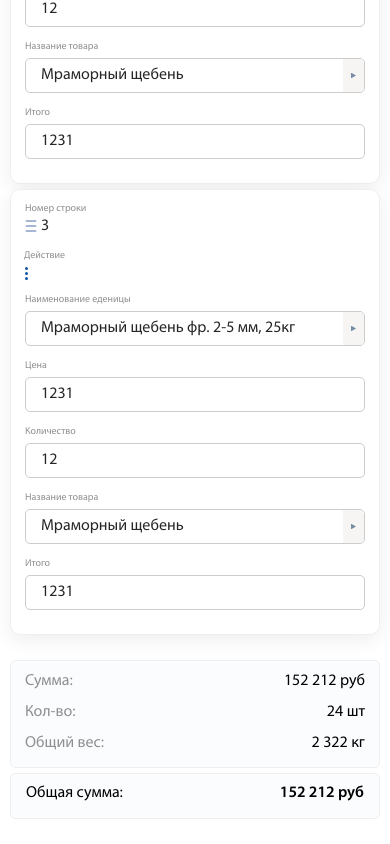
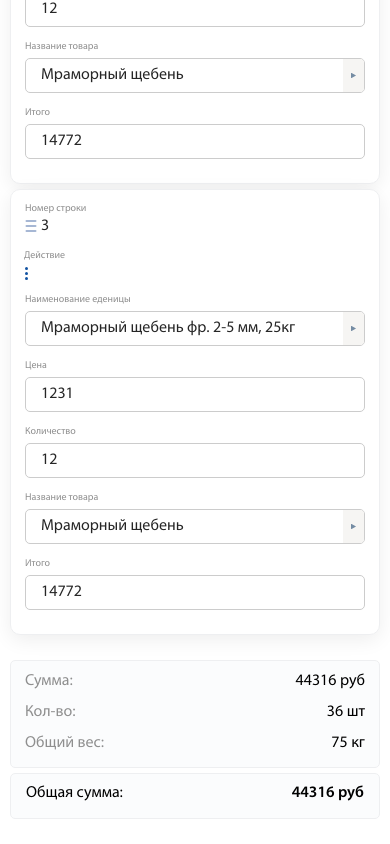
Before and after one commit to zema188/opt, a Vue app: page / in a window 390 px wide. Shown: the part 958-1802 px from the top of the page. Built offline with nearby package versions, Linux system fonts and the light colour scheme.

Commit message:
code refactoring && add computed functions for totalInfo

```diff
--- a/src/assets/styles/main.css
+++ b/src/assets/styles/main.css
@@ -8,7 +8,7 @@ body {
 }
 
 .wrapper {
-    padding-top: 10px;
+    padding-top: 20px;
 }
 
 .container {
@@ -54,7 +54,7 @@ body {
         padding-right: 10px;
     }
     .wrapper {
-        padding-top: 6px;
+        padding-top: 12px;
     }
     body {
         background: #fff;
--- a/src/components/table/RowItem.vue
+++ b/src/components/table/RowItem.vue
@@ -2,7 +2,7 @@
 <script setup>
 import IconMenu from '@/components/icons/IconMenu.vue'
 import IconTriangle from '@/components/icons/IconTriangle.vue'
-import { ref, watchEffect } from 'vue'
+import { computed, ref, watchEffect } from 'vue'
 const props = defineProps({
     row: {
         type: Object,
@@ -52,6 +52,9 @@ watchEffect(() => {
     }
 });
 
+let total = computed(() => {
+    return props.row.price * props.row.quantity
+})
 </script>
 
 <template>
@@ -138,11 +141,13 @@ watchEffect(() => {
                 </div>
             </div>
             <input
+                type="number"
                 v-if="item[0] === 'price'"
                 v-model="props.row.price"
                 @input="$emit('updateData')"
             />
             <input
+                type="number"
                 v-if="item[0] === 'quantity'"
                 v-model="props.row.quantity"
                 @input="$emit('updateData')"
@@ -159,8 +164,10 @@ watchEffect(() => {
                 </div>
             </div>
             <input
+                type="number"
+                readonly
                 v-if="item[0] === 'total'"
-                v-model="props.row.total"
+                :value="total"
                 @input="$emit('updateData')"
             />
         </div>
@@ -260,4 +267,10 @@ watchEffect(() => {
         }
     }
 }
+
+input {
+    &:read-only {
+        cursor: default;
+    }
+}
 </style>
--- a/src/components/table/TheDropdown.vue
+++ b/src/components/table/TheDropdown.vue
@@ -27,7 +27,7 @@ const props = defineProps({
             v-for="(el, index) of props.goods" :key="index"
             @click="$emit('choiceItem', el)"
         >
-            {{ el }}
+            {{ el.name }}
         </div>
     </div>
 </template>
--- a/src/components/table/TheTable.vue
+++ b/src/components/table/TheTable.vue
@@ -24,35 +24,45 @@ const data = ref([
         price: 1231,
         quantity: 12,
         name_product: 'Мраморный щебень',
-        total: 1231
+        weight: 25,
     },
     {
         name_units: 'Мраморный щебень фр. 2-5 мм, 25кг',
         price: 1231,
         quantity: 12,
         name_product: 'Мраморный щебень',
-        total: 1231
+        weight: 25,
     },
     {
         name_units: 'Мраморный щебень фр. 2-5 мм, 25кг',
         price: 1231,
         quantity: 12,
         name_product: 'Мраморный щебень',
-        total: 1231
+        weight: 25,
     },
 ])
 
 const goods = ref([
-    'Мраморный щебень фр. 2-5 мм, 25кг',
-    'Мраморный щебень фр. 2-5 мм, 25кг (белый)',
-    'Мраморный щебень фр. 2-5 мм, 25кг (вайт)',
-    'Мраморный щебень фр. 2-5 мм, 25кг, возврат',
-    'Мраморный щебень фр. 2-5 мм, 1т',
-    'Зеленый щебень фр. 2-5 мм, 25кг',
-    'Зеленый щебень фр. 2-5 мм, 25кг (белый)',
-    'Зеленый щебень фр. 2-5 мм, 25кг (вайт)',
-    'Зеленый щебень фр. 2-5 мм, 25кг, возврат',
-    'Зеленый щебень фр. 2-5 мм, 1т',
+    {
+        name: 'Мраморный щебень фр. 2-5 мм, 25кг',
+        weight: 25
+    },
+    {
+        name: 'Мраморный щебень фр. 2-5 мм, 25кг (белый)',
+        weight: 25
+    },
+    {
+        name: 'Мраморный щебень фр. 2-5 мм, 25кг (вайт)',
+        weight: 25
+    },
+    {
+        name: 'Мраморный щебень фр. 2-5 мм, 25кг, возврат',
+        weight: 25
+    },
+    {
+        name: 'Мраморный щебень фр. 2-5 мм, 1т',
+        weight: 1000
+    },
 ])
 
 const styleDropDown = ref({})
@@ -75,6 +85,7 @@ let heightRow = ref(45)
 const setItemRef = (el) => {
   headerItemsRefs.value.push(el);
 };
+
 let wasInitStyle = false
 const initStyle = () => {
     if(window.innerWidth > 539) {
@@ -88,7 +99,6 @@ const initStyle = () => {
 };
 
 const namesCols = ref({})
-
 const initNamesCol = () => {
     header.value.forEach(el => {
         let name = el[1]
@@ -200,7 +210,7 @@ const dragRow = (event) => {
             if(skeleton) {
                 skeleton.classList.remove('skeleton')
             }
-            const row = document.querySelectorAll('.table__content-item')[dragRowCurrentIndex.value]
+            const row = document.querySelectorAll('.table__list-item')[dragRowCurrentIndex.value]
             if(row) {
                 row.classList.add('skeleton')
             }
@@ -292,8 +302,6 @@ const startDragCol = (event, number, headerItem) => {
 };
 
 
-
-
 const dragCol = (event) => {
     if (!dragColName.value || activeDragObject.value) return
     const tableHeaderRect = tableHeader.value.getBoundingClientRect();
@@ -335,7 +343,6 @@ const dragCol = (event) => {
     }
 };
 
-
 const stopDragCol = (event) => {
     dragColName.value = null
     dragColCurrentIndex.value = null
@@ -351,16 +358,15 @@ const addNewRow = () => {
     data.value.push(
         {
             name_units: '',
-            price: '',
-            quantity: '',
+            price: null,
+            quantity: null,
             name_product: '',
-            total: ''
+            weight: null
         }
     )
 }
 
 let updateData = ref(0)
-
 const deleteRow = numberRow => {
     data.value.splice(numberRow, 1)
     updateData.value++
@@ -376,8 +382,8 @@ const tableWidth = computed(() => {
     }
     return null;
 })
+
 let activeRowForChoice = ref(null)
-
 const openDropdownNameUnits = (event, row) => {
     const input =  event.target.closest('.cell').querySelector('input')
     styleDropDown.value.x = input.getBoundingClientRect().x
@@ -403,7 +409,8 @@ const closeDropdownNameUnits = event => {
 
 const choiceItem = item => {
     updateData.value++
-    activeRowForChoice.value.name_units = item
+    activeRowForChoice.value.name_units = item.name
+    activeRowForChoice.value.weight = item.weight
     closeDropdownNameUnits()
 }
 
@@ -416,24 +423,11 @@ const handleLineMouseOut = event => {
     event.target.style.height = '100%'
 }
 
-const save = () => {
-}
-
-onMounted(() => {
-    initStyle()
-    initNamesCol()
-    setTimeout(() => {
-        if(window.innerWidth <= 539) {
-            heightRow.value = document.querySelectorAll('.table__content-item')[0].getBoundingClientRect().height
-        }
-    }, 0);
-
-})
+const save = () => {}
 
 let mobileToPC = false
-
 addEventListener("resize", (event) => {
-    heightRow.value = document.querySelectorAll('.table__content-item')[0].getBoundingClientRect().height
+    heightRow.value = document.querySelectorAll('.table__list-item')[0].getBoundingClientRect().height
     if(window.innerWidth <= 539) {
         mobileToPC = true
     } else if(mobileToPC){
@@ -447,30 +441,31 @@ addEventListener("resize", (event) => {
 });
 
 let prevScrollY = window.scrollY;
-
 addEventListener('scroll', (event) => {
-  // Текущее значение прокрутки
   const currentScrollY = window.scrollY;
 
-  // Разница между предыдущим и текущим значением прокрутки
   const scrollDelta = currentScrollY - prevScrollY;
 
-  // Обновление предыдущего значения прокрутки для следующего события
   prevScrollY = currentScrollY;
 
-  // Теперь scrollDelta содержит информацию о том, насколько изменилась прокрутка
-  console.log('Изменение прокрутки:', scrollDelta);
+  styleDropDown.value.y += -scrollDelta;
+});
 
-  // Далее, вы можете использовать scrollDelta по вашему усмотрению
-  styleDropDown.value.y += -scrollDelta;
+onMounted(() => {
+    initStyle()
+    initNamesCol()
+    setTimeout(() => {
+        if(window.innerWidth <= 539) {
+            heightRow.value = document.querySelectorAll('.table__list-item')[0].getBoundingClientRect().height
+        }
+    }, 0);
 
-  console.log('scrollDelta', scrollDelta )
-});
+})
 </script>
 
 <template>
     <div class="container">
-        <div class="block-add block">
+        <div class="table__add block">
             <button class="btn btn_blue"
                 @click="addNewRow()"
             >
@@ -480,7 +475,7 @@ addEventListener('scroll', (event) => {
         </div>
     </div>
     <div class="container">
-        <div class="block-table block">
+        <div class="table__content block">
             <div class="table__top">
                 <button class="save"
                     v-if="updateData"
@@ -500,10 +495,6 @@ addEventListener('scroll', (event) => {
                         <div class="dropwdown__btns"
                             v-if="hiddenFormBtnsIsActive"
                         >
-                        <!-- <button class="dropwdown__btn">
-                            Порядок столбцов
-                            <icon-arrow/>
-                        </button> -->
                             <button class="dropwdown__btn"
                                 @click="hiddenFormLabelIsActive = !hiddenFormLabelIsActive, hiddenFormBtnsIsActive = false"
                             >
@@ -532,9 +523,8 @@ addEventListener('scroll', (event) => {
                     </div>
                 </div>
             </div>
-            <div class="table"
-            >
-                <div class="table__header"
+            <div class="table__info">
+                <div class="table__info-header"
                     ref="tableHeader"
                 >
                     <div class="fake-header"
@@ -574,7 +564,7 @@ addEventListener('scroll', (event) => {
                         ></div>
                     </div>
                 </div>
-                <div class="table__content"
+                <div class="table__list"
                     ref="tableContent"
                 >
                     <div class="table__content-list"
@@ -597,7 +587,7 @@ addEventListener('scroll', (event) => {
                         @touchend="stopDragRow($event)"
                     />
                     <row-item
-                        class="table__content-item row"
+                        class="table__list-item row"
                         v-for="(row, i) of data"
                         :class="[
                             {customHidden: (namesCols[row] && namesCols[row].show)}
@@ -625,8 +615,10 @@ addEventListener('scroll', (event) => {
                         @dragRow="dragRow($event)"
                     />
                     </div>
-                    <total-info/>
                 </div>
+                <total-info
+                    :data="data"
+                />
             </div>
         </div>
     </div>
@@ -640,11 +632,41 @@ addEventListener('scroll', (event) => {
 
 <style lang="scss">
 .table {
+    &__add {
+        padding: 19px 23px;
+        margin-bottom: 25px;
+        & .btn_blue {
+            padding: 9px 15px 9px 7px;
+            & svg {
+                width: 15px;
+            }
+        }
+    }
+
+    &__list {
+        position: relative;
+
+    }
+
+    &__content {
+        @media (max-width: 539px) {
+            background: none;
+            box-shadow: none;
+            border: none;
+            border-radius: 10px;
+            padding-top: 0px;
+        }
+    }
+
+    &__info {
         overflow: auto;
+        padding-bottom: 25px;
         @media (max-width: 539px) {
             overflow: visible;
         }
-    &__header {
+    }
+
+    &__info-header {
         display: flex;
         @media (max-width: 539px) {
             display: none;
@@ -661,15 +683,7 @@ addEventListener('scroll', (event) => {
         }
     }
 
-    &__content {
-        position: relative;
-        padding-bottom: 25px;
-        @media (max-width: 539px) {
-            padding-top: 0px;
-        }
-    }
-
-    &__content-item {
+    &__list-item {
         display: flex;
         @media (max-width: 539px) {
             flex-wrap: wrap;
@@ -927,11 +941,6 @@ input {
     position: relative;
 }
 
-.block-add {
-    & svg {
-        width: 15px;
-    }
-}
 
 .fake-header {
     position: fixed;
--- a/src/components/table/TotalInfo.vue
+++ b/src/components/table/TotalInfo.vue
@@ -1,7 +1,44 @@
 
 
 <script setup>
+import { computed } from "vue"
 
+const props = defineProps({
+    data: {
+        type: Object,
+        required: true
+    }
+})
+
+const sum = computed(() => {
+    let sum = 0
+
+    props.data.forEach(el => {
+        if(el.price && el.quantity) sum += el.price * el.quantity
+    });
+
+    return sum
+})
+
+const totalWeight = computed(() => {
+    let weight = 0
+
+    props.data.forEach(el => {
+        if(el.weight) weight += el.weight
+    });
+
+    return weight
+})
+
+const quantity = computed(() => {
+    let quantity = 0
+
+    props.data.forEach(el => {
+        if(el.quantity) quantity += el.quantity
+    });
+
+    return quantity
+})
 </script>
 
 <template>
@@ -12,7 +49,7 @@
                     Сумма:
                 </span>
                 <p>
-                    152 212 руб
+                    {{ sum }} руб
                 </p>
             </div>
             <div class="total__item">
@@ -20,7 +57,7 @@
                     Кол-во:
                 </span>
                 <p>
-                    24 шт
+                    {{ quantity }} шт
                 </p>
             </div>
             <div class="total__item">
@@ -28,7 +65,7 @@
                     Общий вес:
                 </span>
                 <p>
-                    2 322 кг
+                    {{ totalWeight }} кг
                 </p>
             </div>
         </div>
@@ -37,7 +74,7 @@
                 Общая сумма:
             </span>
             <p>
-                152 212 руб
+                {{ sum }} руб
             </p>
         </div>
     </div>
--- a/src/pages/Index.vue
+++ b/src/pages/Index.vue
@@ -2,6 +2,7 @@
 import IconSettings from '@/components/icons/IconSettings.vue'
 import TheTable from '@/components/table/TheTable.vue'
 import { ref } from 'vue'
+
 const routerLinks = ref([
     {name: 'Общее', nameMobile: 'Общее', link: '/general'},
     {name: 'Товары', nameMobile: 'Товар списания', link: '/'},
@@ -10,7 +11,6 @@ const routerLinks = ref([
 </script>
 
 <template>
-    <div class="wrapper">
   <header class="header container">
     <div class="header__top">
       <div class="menu-mobile">
@@ -41,7 +41,6 @@ const routerLinks = ref([
     </div>
   </header>
   <the-table/>
-    </div>
 </template>
 
 <style lang="scss">
@@ -108,13 +107,6 @@ const routerLinks = ref([
 }
 
 
-.block-add {
-  padding: 19px 23px;
-  margin-bottom: 25px;
-  & .btn_blue {
-    padding: 9px 15px 9px 7px;
-  }
-}
 
 
 .table {
@@ -139,16 +131,8 @@ const routerLinks = ref([
     }
   }
 }
-.block {
-}
-.block-table {
-  @media (max-width: 539px) {
-    background: none;
-    box-shadow: none;
-    border: none;
-    border-radius: 10px;
-  }
-}
+
+
 .menu-mobile {
   display: none;
   padding-top: 11px;
@@ -156,7 +140,6 @@ const routerLinks = ref([
     display: block;
   }
 }
-
 
 .header__top {
   display: flex;
```
Lines whose indentation alone changed are shown as unchanged.
